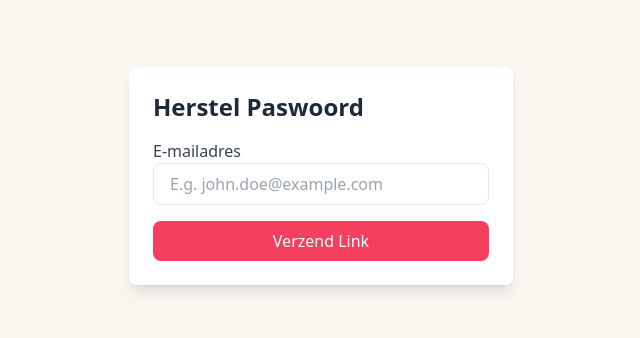
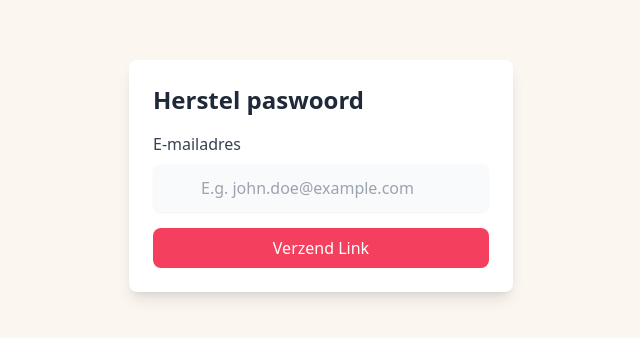
Before and after one commit to remcohofmans/RnD, a React (Create React App) app: page /forgotPassword in a window 1280 px wide. Shown: the part 224-562 px from the top of the page, without its empty margins (319-959 px from the left). Built offline with nearby package versions, Linux system fonts and the light colour scheme; no server answers.

Commit message:
Style password recovery page and provide navigation link to page

```diff
--- a/src/Components/LoginRegister.jsx
+++ b/src/Components/LoginRegister.jsx
@@ -218,8 +218,8 @@ const LoginRegister = ({ loginWithEmail, signUpWithEmail, error }) => {
 
                 {passwordFeedback && <p className="text-red-600 text-sm">{passwordFeedback}</p>}
 
-                             {/* Forgot Password Link */}
-                             <div className="text-right mt-2">
+                {/* Forgot Password Link */}
+                <div className="text-right mt-2">
                   <a
                     href="/forgotPassword"
                     className="text-[#e11d48] hover:text-[#be123c] text-sm"
--- a/src/Components/PasswordRecovery.jsx
+++ b/src/Components/PasswordRecovery.jsx
@@ -39,18 +39,18 @@ const PasswordRecovery = () => {
   return (
     <div className="min-h-screen flex items-center justify-center bg-[#fbf6f0]">
       <div className="bg-white p-6 rounded-lg shadow-lg max-w-sm w-full">
-        <h2 className="text-2xl font-bold text-gray-800 mb-4">Herstel Paswoord</h2>
+        <h2 className="text-2xl font-bold text-gray-800 mb-4">Herstel paswoord</h2>
 
         {message && <div className="bg-green-100 text-green-800 p-4 rounded mb-4">{message}</div>}
         {error && <div className="bg-red-100 text-red-800 p-4 rounded mb-4">{error}</div>}
 
         <form onSubmit={handleSubmit}>
           <div className="mb-4">
-            <label htmlFor="email" className="block text-gray-700">E-mailadres</label>
+            <label htmlFor="email" className="block text-gray-700 mb-2">E-mailadres</label>
             <input
               type="email"
               id="email"
-              className="w-full px-4 py-2 border rounded-lg text-gray-800"
+              className="w-full py-3 px-12 bg-gray-50 rounded-lg shadow-sm focus:outline-none focus:ring-2 focus:ring-[#fda4af]"
               value={email}
               onChange={(e) => setEmail(e.target.value)}
               placeholder="E.g. john.doe@example.com"
@@ -60,7 +60,7 @@ const PasswordRecovery = () => {
 
           <button
             type="submit"
-            className={`w-full py-2 text-white rounded-lg ${isLoading ? 'bg-gray-400' : 'bg-[#f43f5e] hover:bg-[#e11d48]'}`}
+            className={`w-full py-2 text-white rounded-lg ${isLoading ? 'bg-gray-400' : 'bg-[#f43f5e] hover:bg-[#e11d48]'} focus:ring-2 focus:ring-offset-2 focus:ring-[#f43f5e]`}
             disabled={isLoading}
           >
             {isLoading ? 'Zenden...' : 'Verzend Link'}
```
